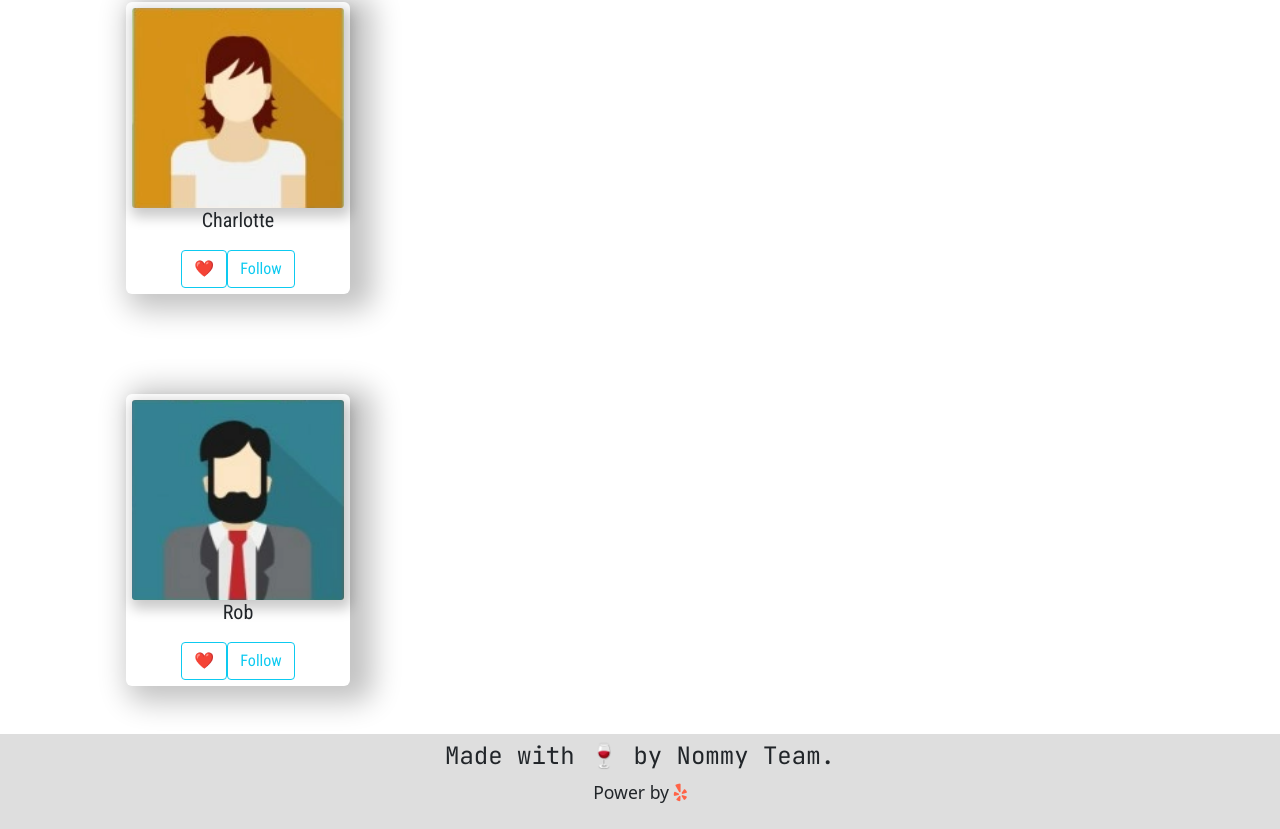
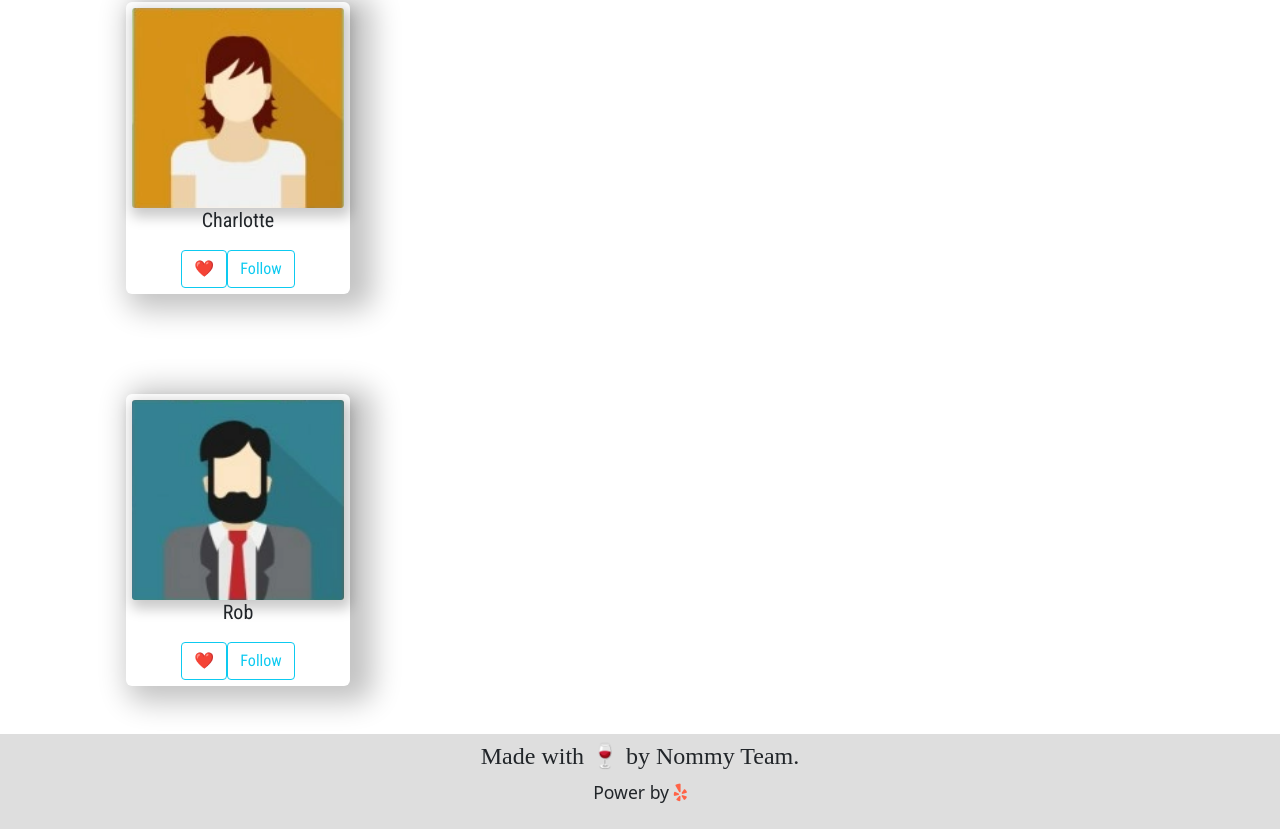
Before and after one commit to shelleymcq/nommy, a React (Create React App) app in the folder client/: page /friends in a window 1280 px wide. Shown: the part 915-1744 px from the top of the page. Built offline with nearby package versions, Linux system fonts and the light colour scheme.

Commit message:
update font and tag

```diff
--- a/client/package.json
+++ b/client/package.json
@@ -8,6 +8,7 @@
     "@testing-library/jest-dom": "^5.11.4",
     "@testing-library/react": "^11.1.0",
     "@testing-library/user-event": "^12.1.10",
+    "dotenv": "^10.0.0",
     "graphql": "^15.4.0",
     "jwt-decode": "^3.1.2",
     "react": "^17.0.1",
--- a/client/public/index.html
+++ b/client/public/index.html
@@ -2,7 +2,8 @@
 <html lang="en">
   <head>
     <meta charset="utf-8" />
-    <link rel="icon" href="%PUBLIC_URL%/favicon.ico" />
+    <link rel="icon" href="%PUBLIC_URL%/title-icon.ico">
+    <!-- <link rel="icon" href="%PUBLIC_URL%/favicon.ico" /> -->
     <meta name="viewport" content="width=device-width, initial-scale=1" />
     <meta name="theme-color" content="#000000" />
     <meta
@@ -29,7 +30,7 @@
     <link href="https://fonts.googleapis.com/css2?family=JetBrains+Mono:ital,wght@0,400;0,700;1,400&family=Open+Sans:wght@400;700&display=swap" rel="stylesheet" />
     <!-- Link to Font Awesome Icons -->
     <link rel="stylesheet" href="https://use.fontawesome.com/releases/v5.8.1/css/all.css" integrity="sha384-50oBUHEmvpQ+1lW4y57PTFmhCaXp0ML5d60M1M7uH2+nqUivzIebhndOJK28anvf" crossorigin="anonymous">
-    <title>Users List</title>
+    <title>Nommy!</title>
   </head>
   <body>
     <noscript>You need to enable JavaScript to run this app.</noscript>
--- a/client/src/components/Friend/Friend.js
+++ b/client/src/components/Friend/Friend.js
@@ -66,5 +66,7 @@ export default function Friend(props) {
         </Container>
 
 
+
+
     )
 }
--- a/client/src/index.css
+++ b/client/src/index.css
@@ -369,7 +369,7 @@ h3,
 h4,
 h5,
 h6 {
-  font-family: 'JetBrains Mono', monospace;
+  font-family: 'Roboto Slab', serif;
   margin: 0 0 0.5rem;
   line-height: 1.25;
 }
```
Also changed, not shown: client/src/components/Footer/Footer.css (line endings or trailing spaces), 1 other file (tests, documents, lock files or other folders).
